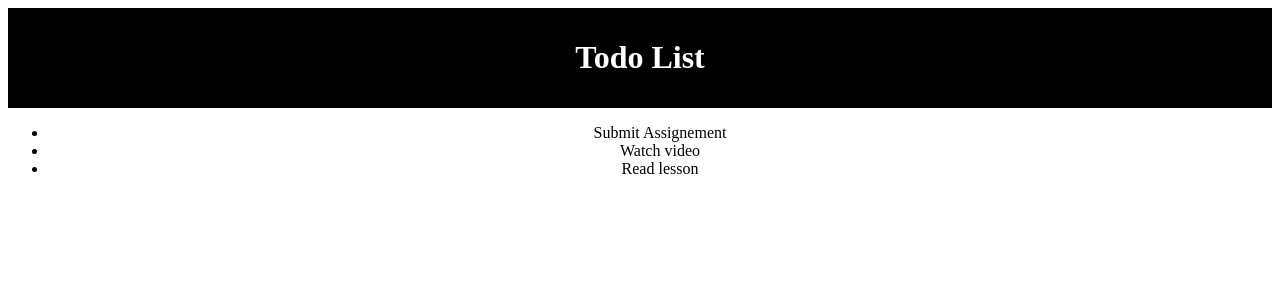
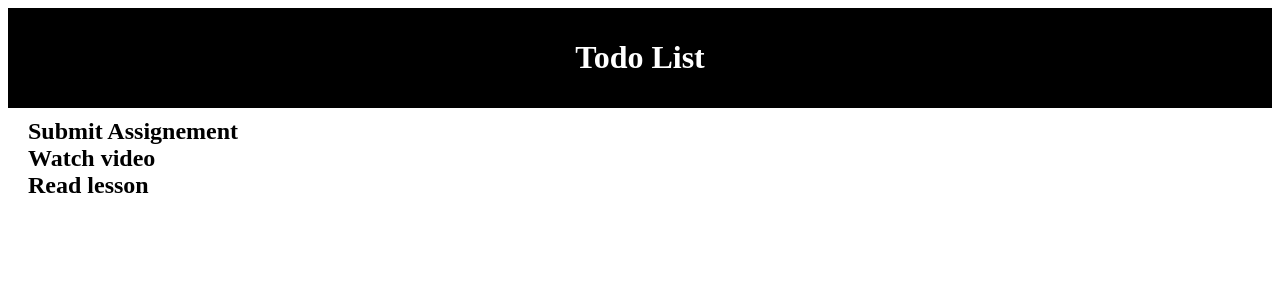
Before and after one commit to Code-the-Dream-School/react-cockatoo, a React (Create React App) app: page / in a window 1280 px wide. Shown: the top 300 px of the page. Built offline with nearby package versions, Linux system fonts and the light colour scheme; the HTML template or start-up script is replaced by a standard one.

Commit message:
Style todoList and hover effect

```diff
--- a/src/index.css
+++ b/src/index.css
@@ -4,3 +4,22 @@ header{
     padding: 10px;
     text-align: center;
 }
+
+ul{
+    list-style: none;
+    margin: 0;
+    padding: 10px;
+}
+
+li{
+    display: flex;
+    text-align: start;
+    flex-direction: column;
+    font-size: x-large;
+    font-weight: 600;
+    margin: 0 10px;
+}
+li:hover{
+    background: #000;
+    color: #fff;
+}
```
